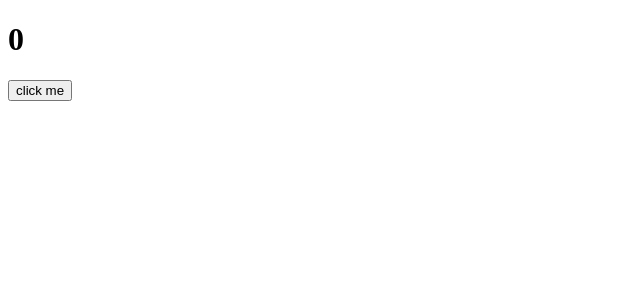
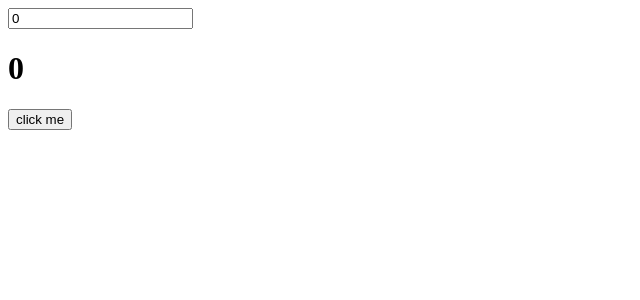
Before and after one commit to Quska45/react_movie, a React (Create React App) app in the folder react-for-beginners/: page / in a window 1280 px wide. Shown: the top 300 px of the page, without its empty margins (0-640 px from the left). Built offline with nearby package versions, Linux system fonts and the light colour scheme.

Commit message:
useEffect의 사용법에 대해서 알아봄

```diff
--- a/react-for-beginners/src/App.js
+++ b/react-for-beginners/src/App.js
@@ -2,13 +2,34 @@
 
 function App() {
   const [counter, setCounter] = useState(0);
+  const [keyword, setKeyword] = useState(0);
   const onClick = () => setCounter((prev) => prev + 1);
+  const onChange = (event) => {
+    setKeyword(event.target.value);
+  };
 
   console.log("i run all the time");
 
-  useEffect(() => console.log("Call Api"), []);
+  // 최초에 한번만 실행되도록 사용함
+  useEffect(() => console.log("i run only once"), []);
+  // keyword의 상태가 변할 때마다 실행되도록 사용함. 간단한 로직도 넣어 봤음.
+  useEffect(() => {
+    console.log("i run when keyword changes");
+  }, [keyword]);
+  useEffect(() => {
+    console.log("i run when counter changes");
+  }, [counter]);
+  useEffect(() => {
+    console.log("i run when keyword & counter changes");
+  }, [keyword, counter]);
   return (
     <div>
+      <input
+        value={keyword}
+        onChange={onChange}
+        type="text"
+        placeholder="'Search here"
+      ></input>
       <h1>{counter}</h1>
       <button onClick={onClick}>click me</button>
     </div>
```
